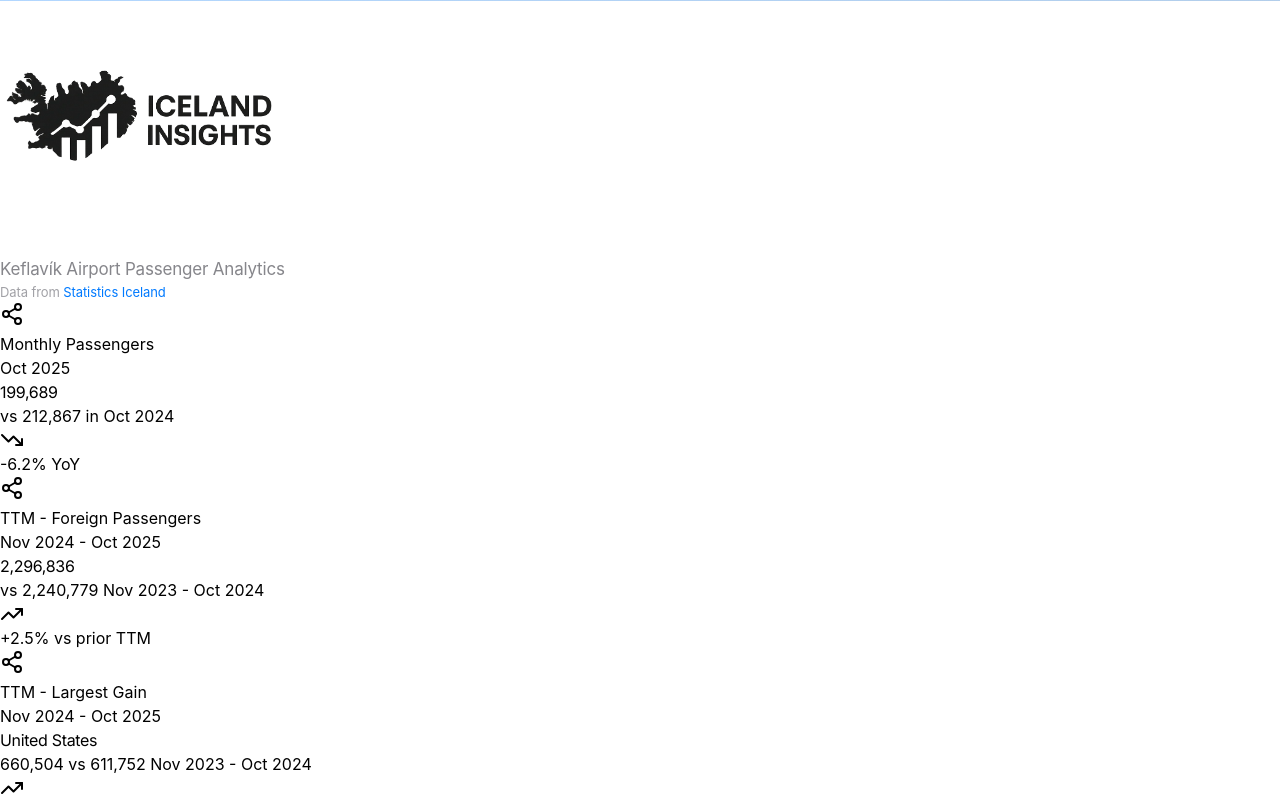
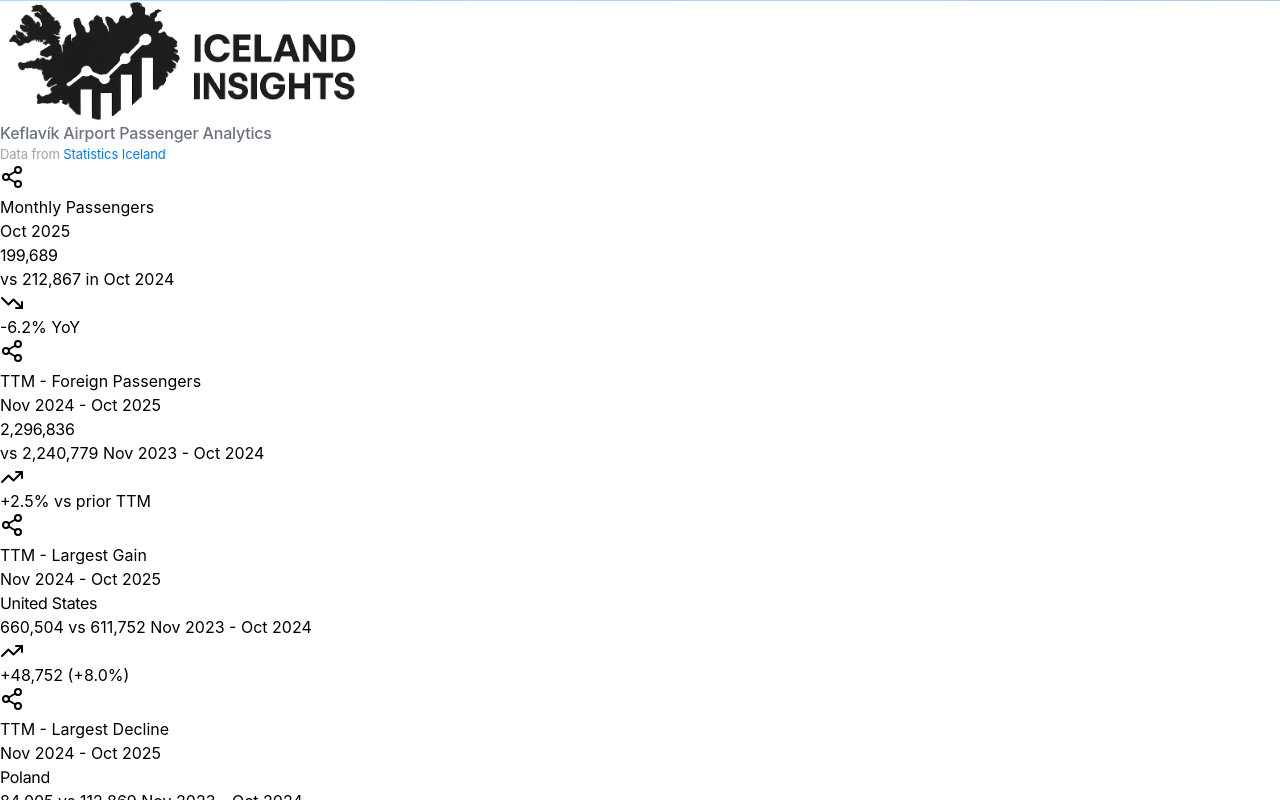
Before and after one commit to kottosson/icelandinsights, a React (Vite) app: page / in a window 1280 px wide. Shown: the top 800 px of the page. Built offline with nearby package versions, Linux system fonts and the light colour scheme.

Commit message:
Decilams

```diff
--- a/src/data_dashboard.tsx
+++ b/src/data_dashboard.tsx
@@ -550,31 +550,32 @@ export default function DataDashboard() {
         background: 'linear-gradient(90deg, rgba(0, 122, 255, 0.3) 0%, rgba(0, 91, 187, 0.3) 100%)'
       }}></div>
 
-      {/* Hero Header - Apple-style */}
-      <div className="pt-24 pb-20 px-6" style={{
+      {/* Hero Header - Refined spacing and alignment */}
+      <div className="pt-16 pb-12 px-6" style={{
         background: 'linear-gradient(180deg, rgba(255, 255, 255, 0.6) 0%, rgba(249, 249, 251, 0) 100%)'
       }}>
         <div className="max-w-7xl mx-auto">
-          {/* Logo - Hero size */}
-          <div className="mb-6">
+          {/* Logo - Properly sized */}
+          <div className="mb-5 flex justify-center">
             <img
               src="/iceland-insights-logo.png"
               alt="Iceland Insights Logo"
               style={{
-                height: '256px',
+                height: '120px',
                 width: 'auto',
-                objectFit: 'contain'
+                objectFit: 'contain',
+                display: 'block'
               }}
             />
           </div>
 
-          {/* Subtitle - Ultra refined */}
-          <div className="flex items-baseline justify-between">
+          {/* Subtitle - Centered and properly spaced */}
+          <div className="text-center space-y-1">
             <p style={{
               fontFamily: '-apple-system, BlinkMacSystemFont, "SF Pro Text", system-ui, sans-serif',
-              fontSize: '17px',
-              fontWeight: '400',
-              color: '#86868B',
+              fontSize: '16px',
+              fontWeight: '500',
+              color: '#6B7280',
               letterSpacing: '-0.2px',
               margin: 0
             }}>
@@ -1061,7 +1062,7 @@ export default function DataDashboard() {
                     name="Passengers"
                     label={{
                       position: 'top',
-                      formatter: (value) => `${(value/1000000).toFixed(1)}M`,
+                      formatter: (value) => `${(value/1000000).toFixed(2)}M`,
                       fontSize: 9,
                       fill: '#737373'
                     }}
@@ -1113,7 +1114,7 @@ export default function DataDashboard() {
                     name="YTD Passengers"
                     label={{
                       position: 'top',
-                      formatter: (value) => `${(value/1000000).toFixed(1)}M`,
+                      formatter: (value) => `${(value/1000000).toFixed(2)}M`,
                       fontSize: 9,
                       fill: '#737373'
                     }}
```
Also changed, not shown: public/iceland-insights-logo.png, 5 other files (tests, documents, lock files or other folders).
